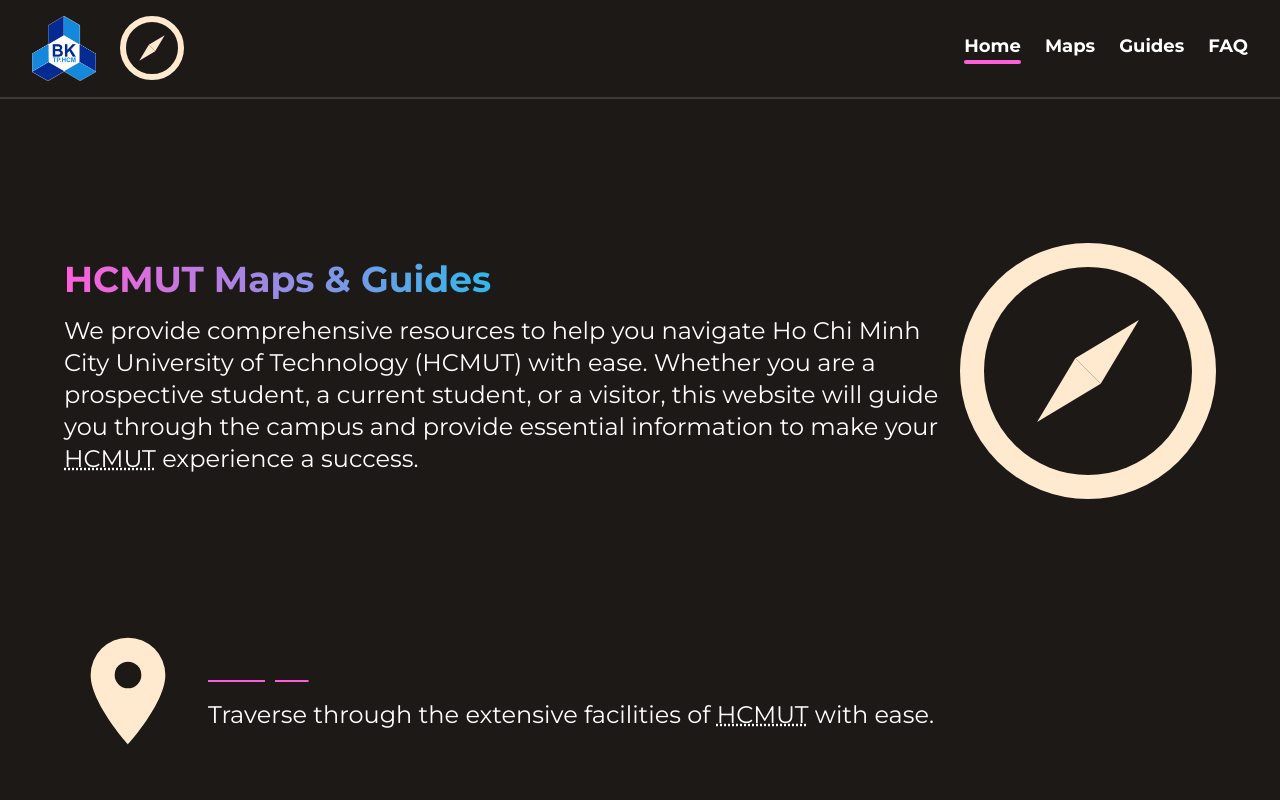
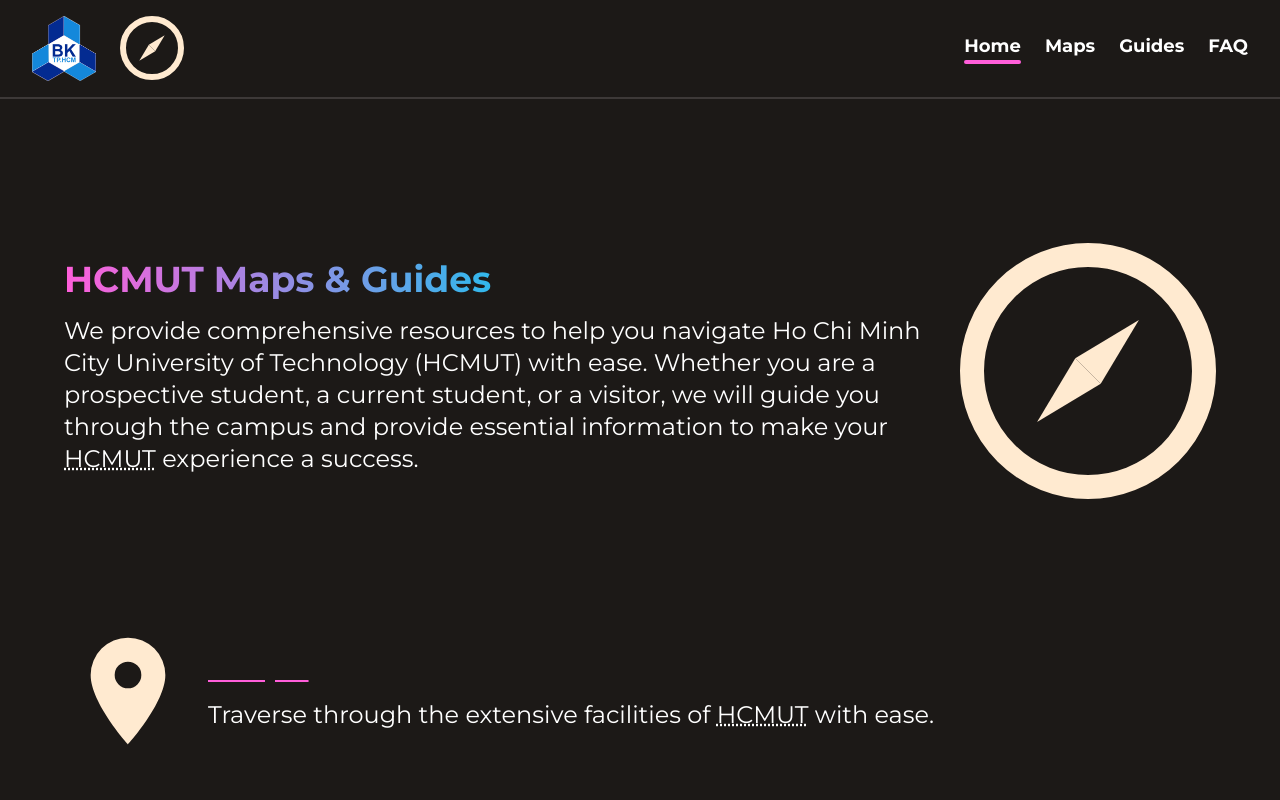
Before and after one commit to long89kev/HCMUT, a SvelteKit app: page / in a window 1280 px wide. Shown: the top 800 px of the page. Built offline with nearby package versions, Linux system fonts and the light colour scheme.

Commit message:
Change pronoun

```diff
--- a/src/routes/+page.svelte
+++ b/src/routes/+page.svelte
@@ -9,7 +9,7 @@
 <div class="flex flex-col md:my-32 gap-8 md:gap-32 mx-auto max-w-6xl">
     <ImageSection class="w-full" src={Logo} alt="Logo" width={256} height={256} align="right">
         <h1 class="bg-gradient-to-r from-primary to-accent box-decoration-clone bg-clip-text text-transparent w-fit">HCMUT Maps & Guides</h1>
-        <p class="text-2xl">We provide comprehensive resources to help you navigate Ho Chi Minh City University of Technology <abbr>(HCMUT)</abbr> with ease. Whether you are a prospective student, a current student, or a visitor, this website will guide you through the campus and provide essential information to make your <abbr title="Ho Chi Minh University of Techonology">HCMUT</abbr> experience a success.</p>
+        <p class="text-2xl">We provide comprehensive resources to help you navigate Ho Chi Minh City University of Technology <abbr>(HCMUT)</abbr> with ease. Whether you are a prospective student, a current student, or a visitor, we will guide you through the campus and provide essential information to make your <abbr title="Ho Chi Minh University of Techonology">HCMUT</abbr> experience a success.</p>
     </ImageSection>
     <ImageSection class="w-full" src={MapMarker} alt="Map marker" width={128} height={128} align="left">
         <a href="/maps" class="underline-offset-4 decoration-2 decoration-primary">
```
